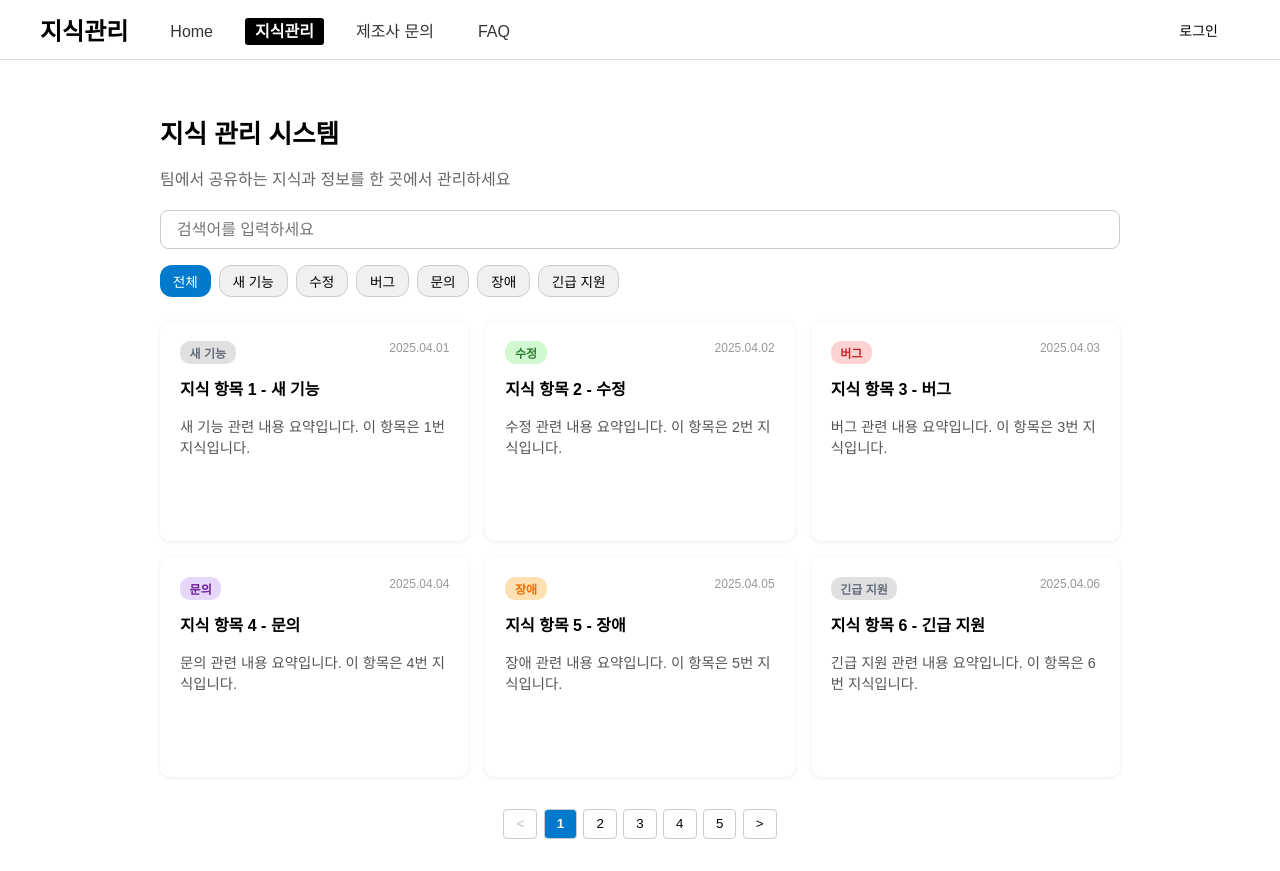
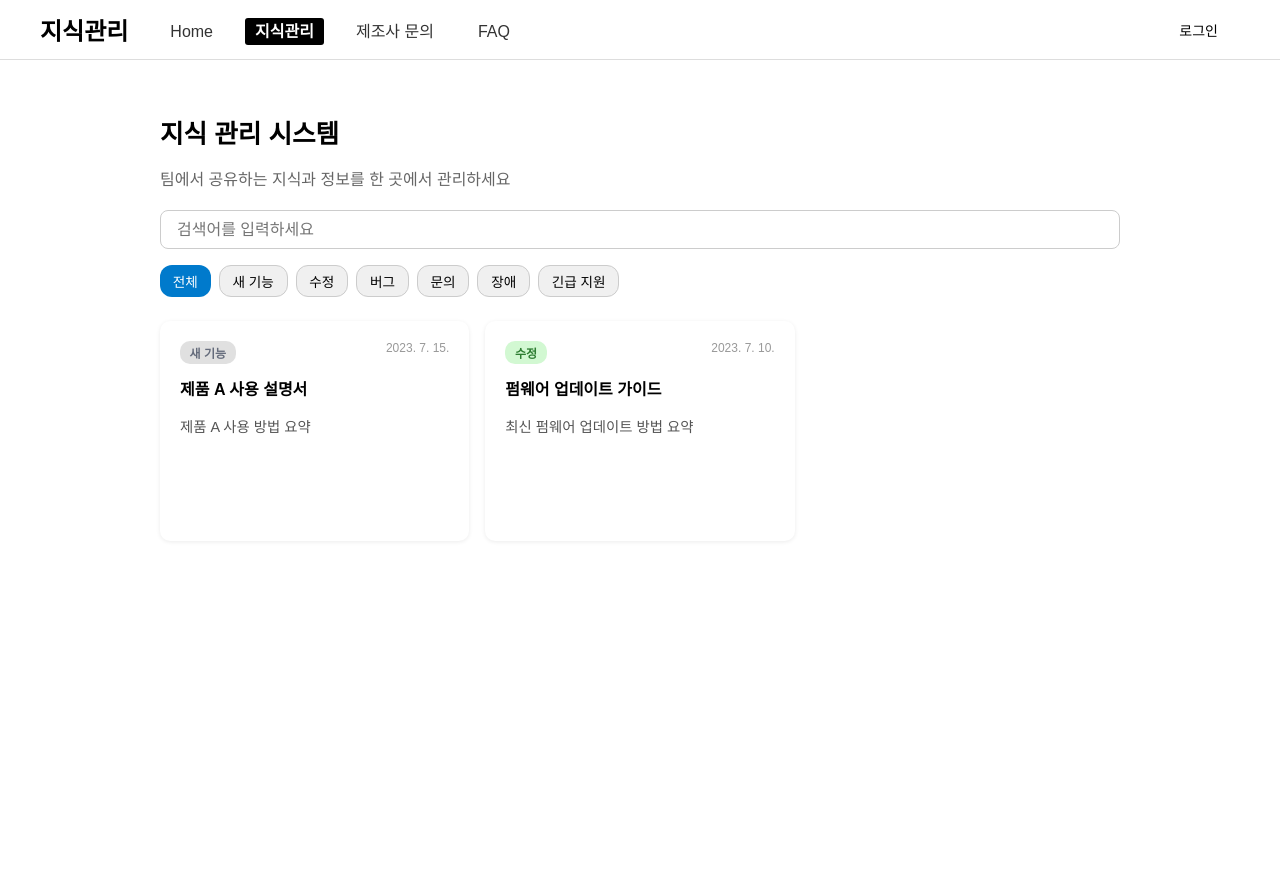
Before and after one commit to CookKMS/Cook_KMS_FrontEnd, a React (Create React App) app: page /Knowledge in a window 1280 px wide. After the commit the page ends 800 px from the top, so only its background shows below. Built offline with nearby package versions, Linux system fonts and the light colour scheme.

Commit message:
.Feat/ Knowledge 데이터 불러오기

```diff
--- a/src/pages/Knowledge.js
+++ b/src/pages/Knowledge.js
@@ -1,70 +1,29 @@
-// src/pages/Knowledge.js
 import React, { useState } from 'react';
 import Header from '../components/Header';
 import KnowledgeDetailModal from '../components/KnowledgeDetailModal';
 import '../styles/Knowledge.css';
+import { knowledgeData } from '../data/knowledgeData'; // ✅ 외부에서 데이터 import
 
-// 샘플 댓글 세트: 각 카드마다 다른 댓글 배열을 가지도록 준비
-const sampleComments = [
-  [
-    { author: "dev_kim", time: "2025.05.01 09:20", content: "패치 이후 문제 해결됐습니다. 감사합니다." },
-    { author: "support_bot", time: "2025.05.01 10:02", content: "추가로 확인해야 할 경우 다시 문의 주세요." },
-  ],
-  [
-    { author: "user_jane", time: "2025.04.30 14:45", content: "증상이 저희 환경에서도 발생했습니다." },
-  ],
-  [
-    { author: "tech_admin", time: "2025.04.28 08:17", content: "로그 남기기 기능이 유용했습니다." },
-    { author: "qa_lee", time: "2025.04.28 11:33", content: "관련 로그 포맷도 공유해주시면 좋겠습니다." },
-    { author: "tester99", time: "2025.04.29 09:01", content: "덕분에 빠르게 확인했어요!" }
-  ],
-  [
-    { author: "kimtaehoon", time: "2025.04.25 17:45", content: "문서화가 잘 되어 있어 이해하기 쉬웠습니다." }
-  ],
-  [
-    { author: "pm_yuna", time: "2025.04.20 10:55", content: "기능이 생각보다 유용했습니다. 감사합니다." }
-  ]
-];
-
-// 카드별 더미 데이터 생성
-const dummyData = Array.from({ length: 30 }, (_, i) => {
-  const categories = ['새 기능', '수정', '버그', '문의', '장애', '긴급 지원'];
-  const category = categories[i % categories.length];
-  const commentsPool = sampleComments[i % sampleComments.length];
-  return {
-    id: i + 1,
-    category,
-    title: `지식 항목 ${i + 1} - ${category}`,
-    date: `2025.04.${(i % 30 + 1).toString().padStart(2, '0')}`,
-    summary: `${category} 관련 내용 요약입니다. 이 항목은 ${i + 1}번 지식입니다.`,
-    content: `${category} 상세 본문입니다.\n- 증상: ...\n- 원인: ...\n- 해결 방법: ...`,
-    attachment: {
-      name: "로그인_오류_가이드.pdf",
-      url: "#"
-    },
-    comments: commentsPool,
-  };
-});
-
-// 필터링용 카테고리 목록
+// ✅ 필터용 카테고리 목록
 const categories = ['전체', '새 기능', '수정', '버그', '문의', '장애', '긴급 지원'];
 
 function Knowledge() {
-  const [searchTerm, setSearchTerm] = useState(''); // 검색어 입력값
-  const [selectedCategory, setSelectedCategory] = useState('전체'); // 현재 선택된 카테고리
-  const [currentPage, setCurrentPage] = useState(1); // 현재 페이지 번호
-  const [selectedItem, setSelectedItem] = useState(null); // 클릭된 카드 (모달 오픈용)
+  const [searchTerm, setSearchTerm] = useState('');           // 검색어 입력 상태
+  const [selectedCategory, setSelectedCategory] = useState('전체'); // 선택된 카테고리
+  const [currentPage, setCurrentPage] = useState(1);          // 현재 페이지
+  const [selectedItem, setSelectedItem] = useState(null);     // 모달로 볼 항목
 
-  const itemsPerPage = 6; // 페이지당 카드 수
+  const itemsPerPage = 6;
 
-  // 검색어 + 카테고리 필터링 처리
-  const filtered = dummyData.filter(item => {
+  // ✅ 검색 + 카테고리 필터링 처리
+  const filtered = knowledgeData.filter(item => {
     const matchCategory = selectedCategory === '전체' || item.category === selectedCategory;
-    const matchSearch = item.title.includes(searchTerm) || item.summary.includes(searchTerm);
+    const matchSearch =
+      item.title.includes(searchTerm) ||
+      item.summary.includes(searchTerm);
     return matchCategory && matchSearch;
   });
 
-  // 페이지네이션 처리
   const totalPages = Math.ceil(filtered.length / itemsPerPage);
   const paged = filtered.slice((currentPage - 1) * itemsPerPage, currentPage * itemsPerPage);
 
@@ -75,7 +34,7 @@ function Knowledge() {
         <h2>지식 관리 시스템</h2>
         <p>팀에서 공유하는 지식과 정보를 한 곳에서 관리하세요</p>
 
-        {/* 검색 입력창 */}
+        {/* ✅ 검색창 */}
         <div className="knowledge-search">
           <input
             type="text"
@@ -89,7 +48,7 @@ function Knowledge() {
           />
         </div>
 
-        {/* 카테고리 필터 버튼 */}
+        {/* ✅ 카테고리 필터 */}
         <div className="knowledge-categories">
           {categories.map(cat => (
             <button
@@ -105,7 +64,7 @@ function Knowledge() {
           ))}
         </div>
 
-        {/* 카드 리스트 */}
+        {/* ✅ 카드 리스트 */}
         <div className="knowledge-card-list">
           {paged.map(item => (
             <div key={item.id} className="knowledge-card" onClick={() => setSelectedItem(item)}>
@@ -119,13 +78,13 @@ function Knowledge() {
           ))}
         </div>
 
-        {/* 페이지네이션 */}
+        {/* ✅ 페이지네이션 */}
         {totalPages > 1 && (
           <div className="knowledge-pagination">
             <button onClick={() => setCurrentPage(p => Math.max(1, p - 1))} disabled={currentPage === 1}>
               &lt;
             </button>
-            {Array.from({ length: totalPages }, (_, i) => (
+            {Array.from({ length: totalPages }).map((_, i) => (
               <button
                 key={i}
                 className={currentPage === i + 1 ? 'active' : ''}
@@ -140,7 +99,7 @@ function Knowledge() {
           </div>
         )}
 
-        {/* 지식 상세 보기 모달 */}
+        {/* ✅ 상세 모달 */}
         {selectedItem && (
           <KnowledgeDetailModal item={selectedItem} onClose={() => setSelectedItem(null)} />
         )}
```
